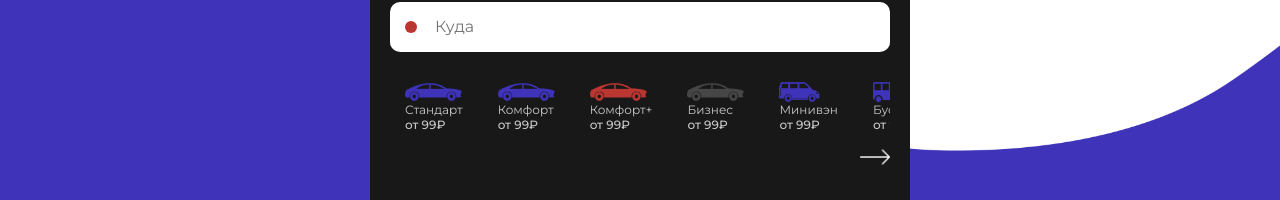
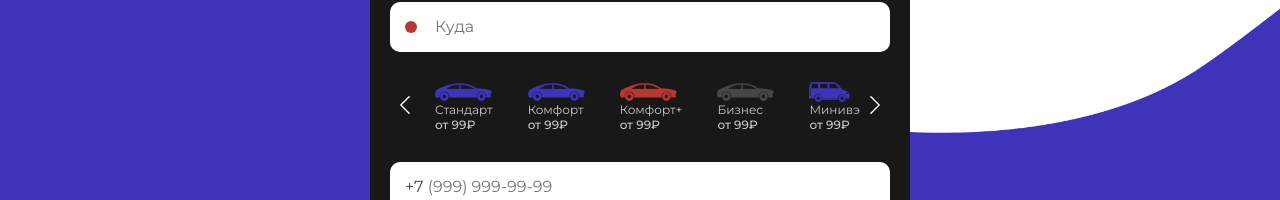
Before and after one commit to nutsea/taxi, a React (Create React App) app: page / in a window 1280 px wide. Shown: the part 209-409 px from the top of the page. Built offline with nearby package versions, Linux system fonts and the light colour scheme; the HTML template or start-up script is replaced by a standard one.

Commit message:
Scroll buttons

```diff
--- a/src/App.jsx
+++ b/src/App.jsx
@@ -16,7 +16,8 @@ import whatsapp from './images/whatsapp.png'
 import telegram from './images/telegram.png'
 import car2 from './images/car2.png'
 import car3 from './images/car3.png'
-import arrow from './images/arrow.png'
+import scroll from './images/scroll.png'
+
 import { sendOrder, sendQuery } from "./http/botApi";
 
 const classes = [
@@ -103,7 +104,7 @@ function App() {
         setRateClass(classes[Number(e.target.id) - 1])
         setRateChosen(true)
         setRateNum(Number(e.target.id) - 1)
-        document.querySelector('.ArrowRight').classList.remove('Empty')
+        document.querySelector('.RateEmpty').classList.remove('Empty')
     }
 
     const handlePhoneChange = (e) => {
@@ -261,7 +262,7 @@ function App() {
                 if (!addressTo) document.querySelector('.AddressTo').classList.add('Empty')
                 if (sendNumber.length !== 11) document.querySelector('.PhoneOrder').classList.add('Empty')
                 if (!name) document.querySelector('.Name').classList.add('Empty')
-                if (rateNum === -1) document.querySelector('.ArrowRight').classList.add('Empty')
+                if (rateNum === -1) document.querySelector('.RateEmpty').classList.add('Empty')
             }
         } catch (e) {
             console.log(e)
@@ -284,6 +285,22 @@ function App() {
             setSendError2(true)
             setSendSuccess2(false)
         }
+    }
+
+    const scrollLeft = () => {
+        const scroller = document.querySelector('.Rates')
+        scroller.scrollBy({
+            left: -200,
+            behavior: 'smooth'
+        })
+    }
+
+    const scrollRight = () => {
+        const scroller = document.querySelector('.Rates')
+        scroller.scrollBy({
+            left: 200,
+            behavior: 'smooth'
+        })
     }
 
     return (
@@ -312,6 +329,8 @@ function App() {
                     />
                 </div>
                 <span className="AddressTo">Введите адрес прибытия</span>
+                <div className="RatesContainer">
+                    <button className="ScrollLeft" onClick={scrollLeft}><img src={scroll} alt="Scroll" /></button>
                     <div className="Rates">
                         <button className="Rate Btn1" onClick={chooseRate} id="1">
                             <img className="RateImg" id="1" src={carBlue} alt="Машина" />
@@ -369,10 +388,9 @@ function App() {
                             <span className="RatePrice" id="11">от 99₽</span>
                         </button>
                     </div>
-                <div className="ArrowRight">
+                    <button className="ScrollRight" onClick={scrollRight}><img src={scroll} alt="Scroll" /></button>
+                </div>
                 <span className="RateEmpty">Выберите тариф</span>
-                    <img src={arrow} alt="Стрелка" />
-                </div>
                 {rateChosen &&
                     <div className="RateDescription">
                         <span className="RateClass">Тариф "{rateClass.class}"</span>
--- a/src/styles/app.scss
+++ b/src/styles/app.scss
@@ -6,7 +6,7 @@
     display: flex !important;
 }
 
-.AddressFrom, .AddressTo, .PhoneOrder, .Name, .PhoneCall {
+.AddressFrom, .AddressTo, .PhoneOrder, .Name, .PhoneCall, .RateEmpty {
     display: none;
     width: 100%;
     color: #B93631;
@@ -91,9 +91,35 @@
         }
     }
 
-    .Rates {
+    .RatesContainer {
         margin-top: 20px;
         width: 100%;
+        display: flex;
+        flex-direction: row;
+        align-items: center;
+
+        .ScrollLeft {
+            width: 30px;
+            height: 30px;
+
+            img {
+                width: 100%;
+                transform: rotate(180deg);
+            }
+        }
+
+        .ScrollRight {
+            width: 30px;
+            height: 30px;
+
+            img {
+                width: 100%;
+            }
+        }
+
+        .Rates {
+            // margin-top: 20px;
+            width: calc(100% - 60px);
             display: flex;
             flex-direction: row;
             align-items: stretch;
@@ -141,39 +167,14 @@
                 color: #464646;
             }
         }
-
-    .ArrowRight {
-        width: 100%;
-        display: flex;
-        justify-content: flex-end;
-        align-items: center;
-        margin-bottom: 20px;
-
-        span {
-            display: none;
-            font-size: 12px;
-            color: #B93631;
-        }
-
-        img {
-            height: 30px;
-        }
-    }
-
-    .ArrowRight.Empty {
-        justify-content: space-between;
-
-        span {
-            display: block !important;
-        }
     }
 
     .RateDescription {
+        margin-top: 20px;
         width: 100%;
         display: flex;
         flex-direction: column;
         color: rgb(200, 200, 200);
-        margin-bottom: 20px;
 
         .RateClass {
             font-weight: 600;
```
Also changed, not shown: src/images/arrow.png (deleted), src/images/scroll.png (added). Lines whose indentation alone changed are shown as unchanged.
